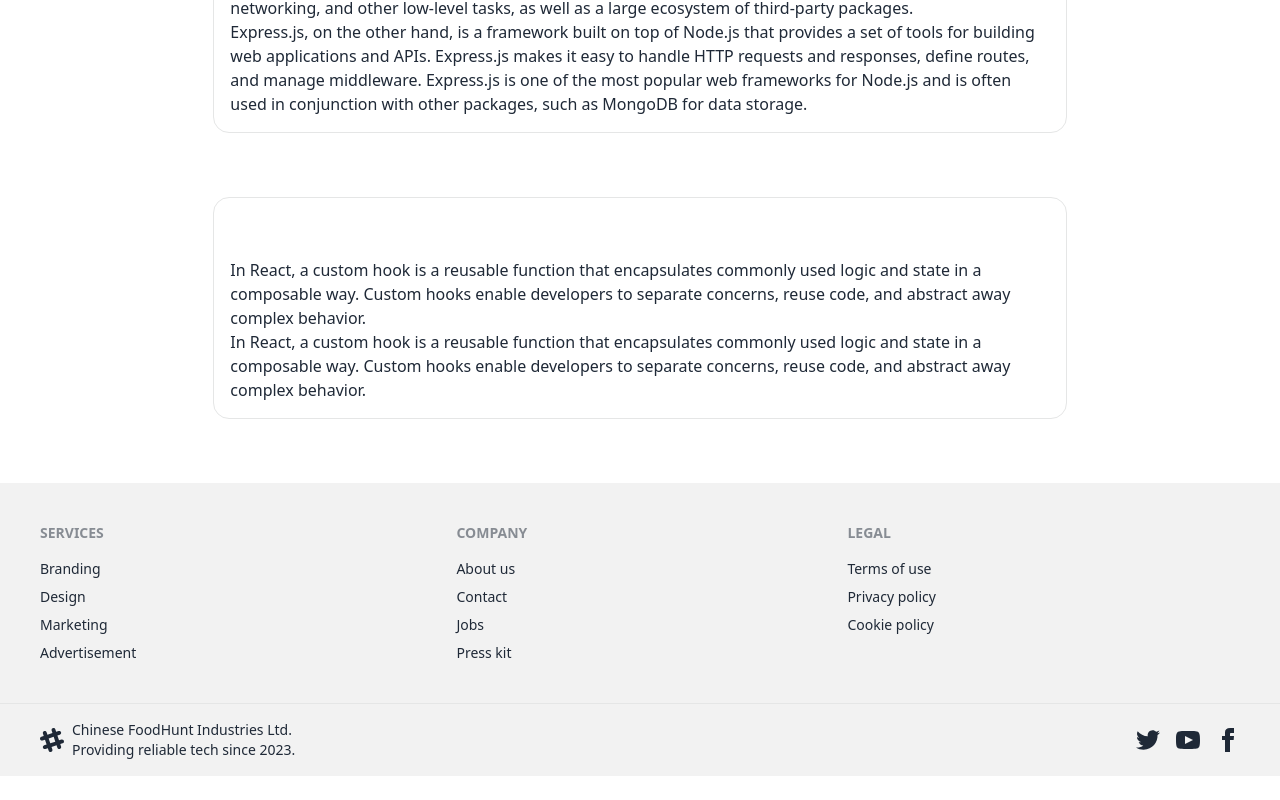
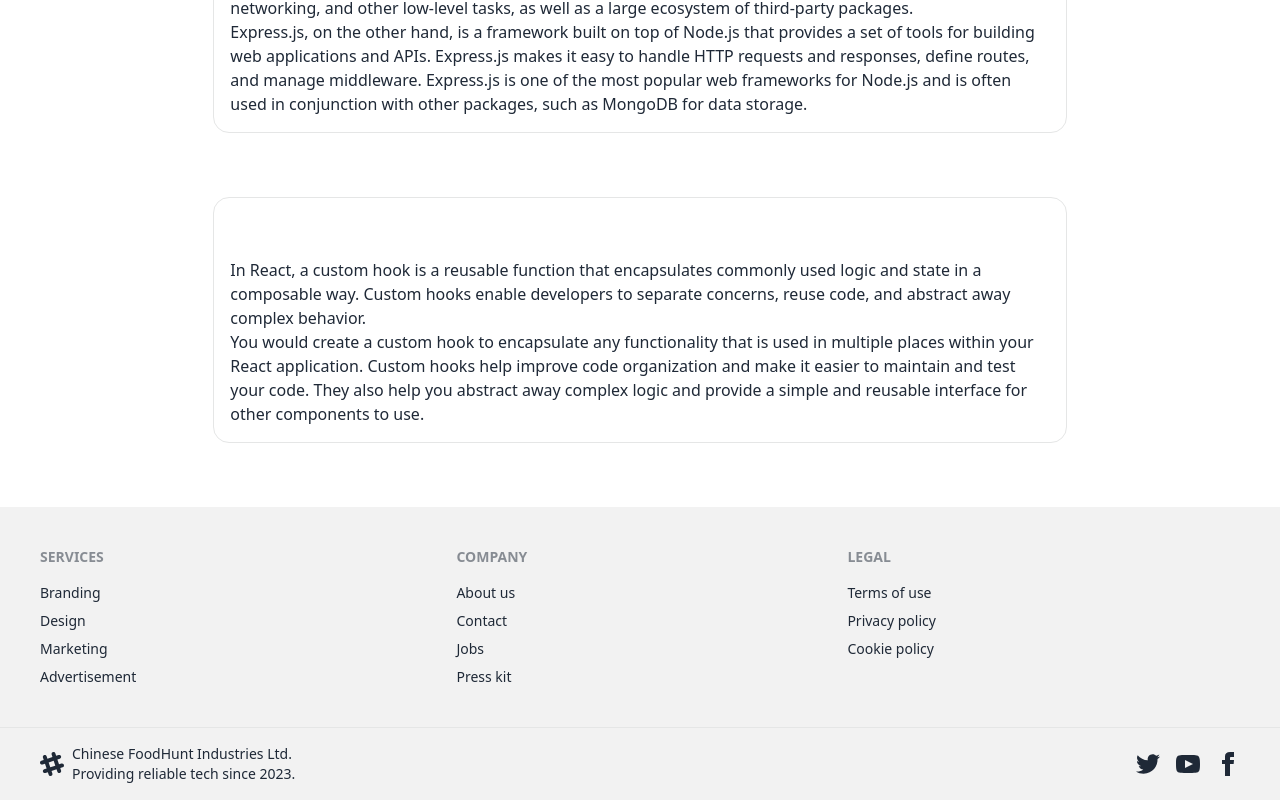
Before and after one commit to SalehinShohan/chinese-food-hunt, a React (Vite) app: page /blog in a window 1280 px wide. Shown: the part 877-1677 px from the top of the page. Before the commit the page ends 1653 px from the top, so only its background shows below. Built offline with nearby package versions, Linux system fonts and the light colour scheme; no server answers.

Commit message:
update some readme.md fille

```diff
--- a/index.html
+++ b/index.html
@@ -4,7 +4,7 @@
     <meta charset="UTF-8" />
     <link rel="icon" type="image/svg+xml" href="/vite.svg" />
     <meta name="viewport" content="width=device-width, initial-scale=1.0" />
-    <title>Vite + React</title>
+    <title>Chinese FoodHunt</title>
   </head>
   <body>
     <div id="root"></div>
--- a/src/components/Blog/Blog.jsx
+++ b/src/components/Blog/Blog.jsx
@@ -65,7 +65,7 @@ const Blog = () => {
         <div className="collapse-content">
           <p>
           In React, a custom hook is a reusable function that encapsulates commonly used logic and state in a composable way. Custom hooks enable developers to separate concerns, reuse code, and abstract away complex behavior. <br />
-          In React, a custom hook is a reusable function that encapsulates commonly used logic and state in a composable way. Custom hooks enable developers to separate concerns, reuse code, and abstract away complex behavior.
+          You would create a custom hook to encapsulate any functionality that is used in multiple places within your React application. Custom hooks help improve code organization and make it easier to maintain and test your code. They also help you abstract away complex logic and provide a simple and reusable interface for other components to use.
           </p>
         </div>
       </div>
--- a/src/components/Home/Home.jsx
+++ b/src/components/Home/Home.jsx
@@ -177,7 +177,7 @@ const Home = () => {
         We are working for you!!
       </p>
 
-      <div className="stats shadow container mb-20 mt-10 w-8/12 lg:ml-80">
+      <div className="stats shadow container mx-auto mb-20 mt-10 lg:ml-40 w-full">
         <div className="stat">
           <div className="stat-figure text-primary">
             <svg
```
Also changed, not shown: 1 other file (tests, documents, lock files or other folders).
